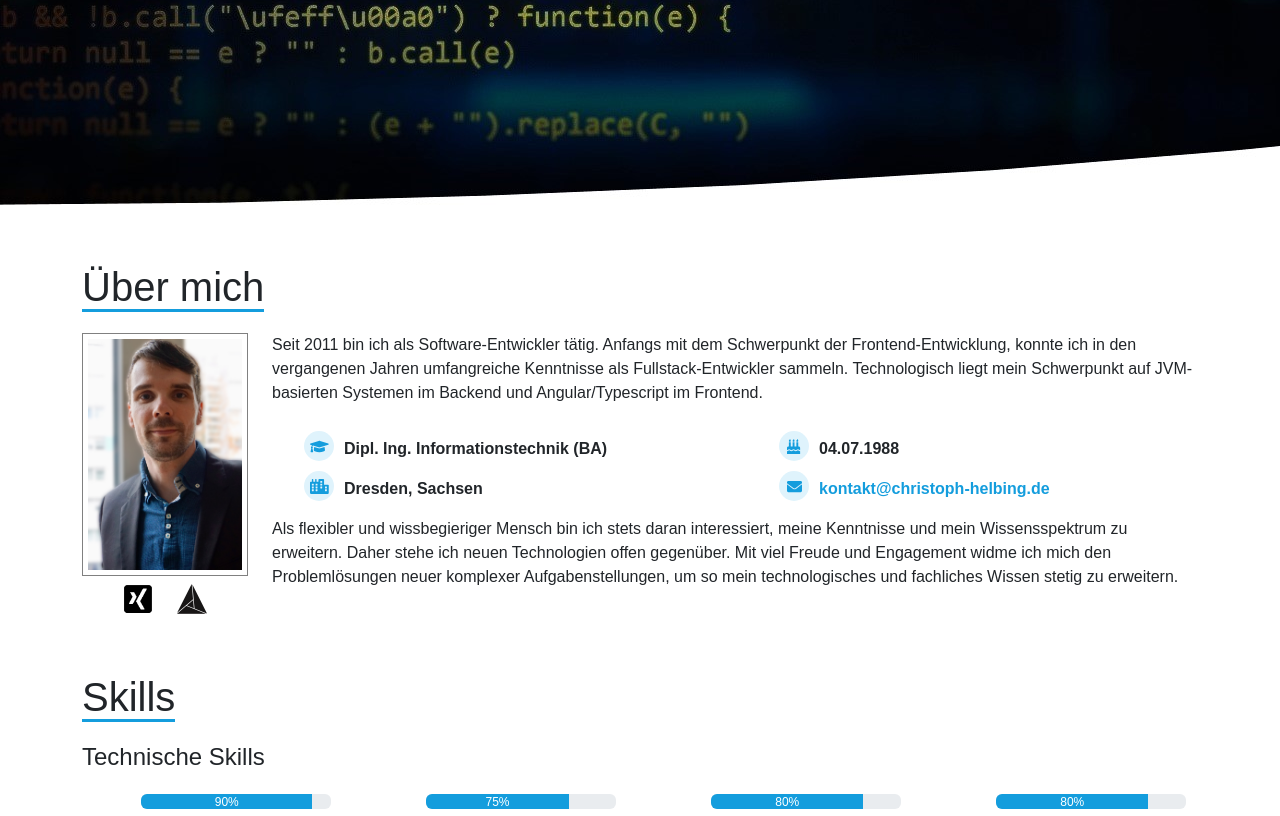
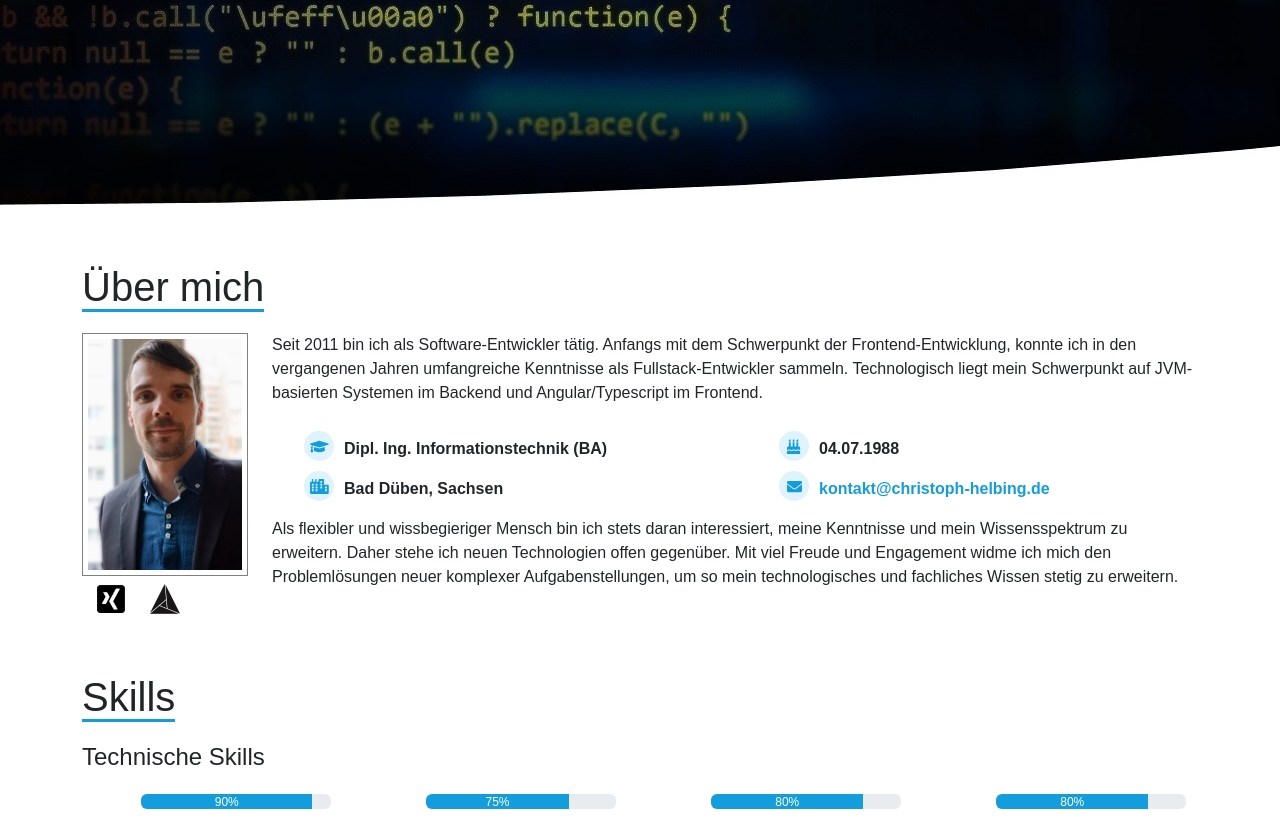
Before and after one commit to christophHelbing/portfolio, an Angular app: page / in a window 1280 px wide. Shown: the part 347-1163 px from the top of the page. Built offline with nearby package versions, Linux system fonts and the light colour scheme; some icons are missing; what ngx-typed-js would draw is missing.

Commit message:
Changing city location and adding the linkedIn Icon and profile link

```diff
--- a/angular.json
+++ b/angular.json
@@ -112,5 +112,8 @@
         }
       }
     }
+  },
+  "cli": {
+    "analytics": false
   }
 }
--- a/src/app/components/about/about.component.html
+++ b/src/app/components/about/about.component.html
@@ -15,6 +15,11 @@
           <div class="col-auto">
             <a href="{{about.githubLink}}" target="_blank" class="link-image">
               <i class="devicon-github-original-wordmark colored"></i>
+            </a>
+          </div>
+          <div class="col-auto">
+            <a href="{{about.linkedInLink}}" target="_blank" class="link-image">
+              <i class="devicon-linkedin-plain colored"></i>
             </a>
           </div>
         </div>
--- a/src/app/components/about/about.component.scss
+++ b/src/app/components/about/about.component.scss
@@ -34,6 +34,14 @@ a {
   font-size: 30px;
 }
 
+.devicon-linkedin-plain {
+  font-size: 30px;
+}
+
+.devicon-linkedin-plain.colored, .devicon-linkedin-plain-wordmark.colored {
+  color: #000000;
+}
+
 .profile-image {
   border: solid 1px grey;
   padding: 5px;
--- a/src/app/data/about.ts
+++ b/src/app/data/about.ts
@@ -6,6 +6,7 @@ interface About {
   mail: string
   xingLink: string
   githubLink: string
+  linkedInLink: string
   motivationText: string
 }
 
@@ -14,11 +15,12 @@ export const ABOUT: About = {
     "konnte ich in den vergangenen Jahren umfangreiche Kenntnisse als Fullstack-Entwickler sammeln. " +
     "Technologisch liegt mein Schwerpunkt auf JVM-basierten Systemen im Backend und Angular/Typescript im Frontend.",
   graduate: "Dipl. Ing. Informationstechnik (BA)",
-  city: "Dresden, Sachsen",
+  city: "Bad Düben, Sachsen",
   birthday: new Date(1988, 6, 4),
   mail: "kontakt@christoph-helbing.de",
   xingLink: "https://www.xing.com/profile/Christoph_Helbing5",
   githubLink: "https://github.com/christophHelbing",
+  linkedInLink: "https://www.linkedin.com/in/christoph-helbing/",
   motivationText: "Als flexibler und wissbegieriger Mensch bin ich stets daran interessiert, meine Kenntnisse und mein Wissensspektrum" +
     " zu erweitern. Daher stehe ich neuen Technologien offen gegenüber. Mit viel Freude und Engagement widme ich mich " +
     "den Problemlösungen neuer komplexer Aufgabenstellungen, um so mein technologisches und fachliches Wissen stetig zu erweitern."
```
